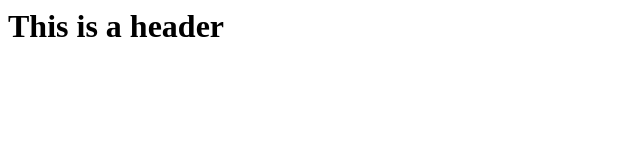
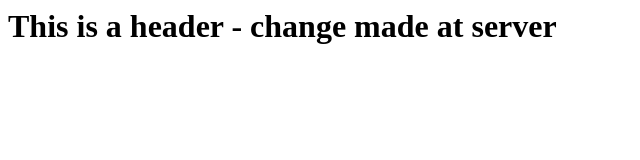
Before and after one commit to carypruitt/hellogit, a plain HTML site: page index.html in a window 1280 px wide. Shown: the whole page, without its empty margins (0-640 px from the left). Drawn offline with Linux system fonts and the light colour scheme.

Commit message:
Update index.html

```diff
--- a/index.html
+++ b/index.html
@@ -1,5 +1,5 @@
 <html>
     <body>
-<h1>This is a header</h1>
+<h1>This is a header - change made at server</h1>
     </body>
 </html>
```
